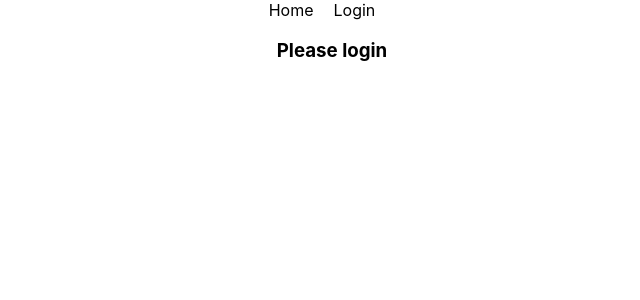
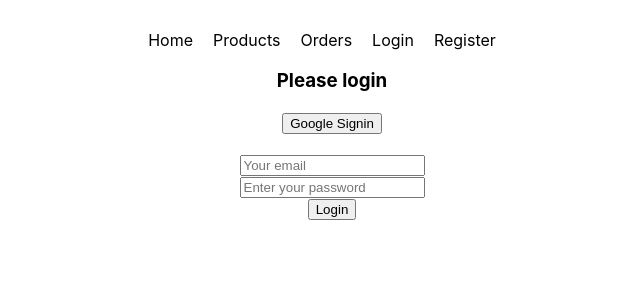
Before and after one commit to Moniruzzaman-Shawon/router-firebase-integration, a React (Create React App) app: page /login in a window 1280 px wide. Shown: the top 300 px of the page, without its empty margins (308-948 px from the left). Built offline with nearby package versions, Linux system fonts and the light colour scheme.

Commit message:
primary nav bar added & login, register input working succesfully

```diff
--- a/src/App.js
+++ b/src/App.js
@@ -4,6 +4,7 @@ import { Route, Routes } from 'react-router';
 import Home from './components/Home/Home';
 import Login from './components/Login/Login';
 import Header from './components/Header/Header';
+import Register from './components/Register/Register';
 
 function App() {
   return (
@@ -12,6 +13,7 @@ function App() {
       <Routes>
         <Route path='/' element={<Home></Home>}></Route>
         <Route path='/login' element={<Login></Login>}></Route>
+        <Route path='/register' element={<Register></Register>}></Route>
       </Routes>
     </div>
   );
--- a/src/components/Header/Header.css
+++ b/src/components/Header/Header.css
@@ -1,3 +1,7 @@
+.header {
+    margin-top: 30px;
+}
+
 .header nav a {
     margin-right: 20px;
     text-decoration: none;
--- a/src/components/Header/Header.js
+++ b/src/components/Header/Header.js
@@ -7,7 +7,10 @@ const Header = () => {
         <div className='header'>
             <nav>
                 <Link to='/'>Home</Link>
+                <Link to='/products'>Products</Link>
+                <Link to='/orders'>Orders</Link>
                 <Link to='/login'>Login</Link>
+                <Link to='/register'>Register</Link>
             </nav>
         </div>
     );
--- a/src/components/Login/Login.js
+++ b/src/components/Login/Login.js
@@ -4,7 +4,16 @@ const Login = () => {
     return (
         <div>
             <h3>Please login</h3>
-        </div>
+            <div style={{ margin: '20px' }}>
+                <button>Google Signin</button>
+            </div>
+
+            <form>
+                <input type="email" placeholder='Your email' /><br />
+                <input type="password" placeholder='Enter your password' /><br />
+                <input type="submit" value="Login" />
+            </form>
+        </div >
     );
 };
 
--- /dev/null
+++ b/src/components/Register/Register.js
@@ -0,0 +1,18 @@
+import React from 'react';
+import { Form } from 'react-router-dom';
+
+const Register = () => {
+    return (
+        <div>
+            <h3>Register Now..</h3>
+            <form >
+                <input type="name" placeholder='Your name' /><br />
+                <input type="email" placeholder='Your email' /><br />
+                <input type="password" placeholder='Enter your password' /><br />
+                <input type="submit" value="Register" />
+            </form>
+        </div>
+    );
+};
+
+export default Register;
```
Also changed, not shown: src/components/Register/Register.css (added).
